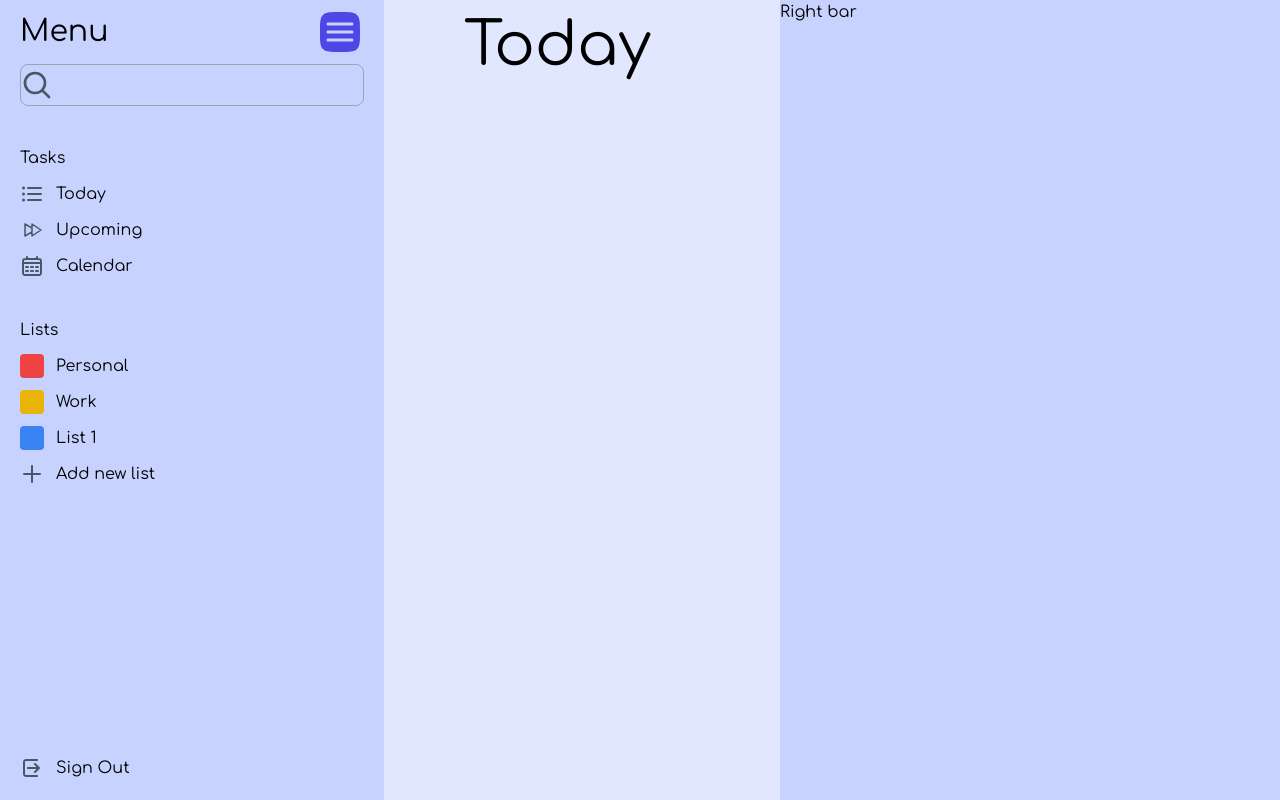
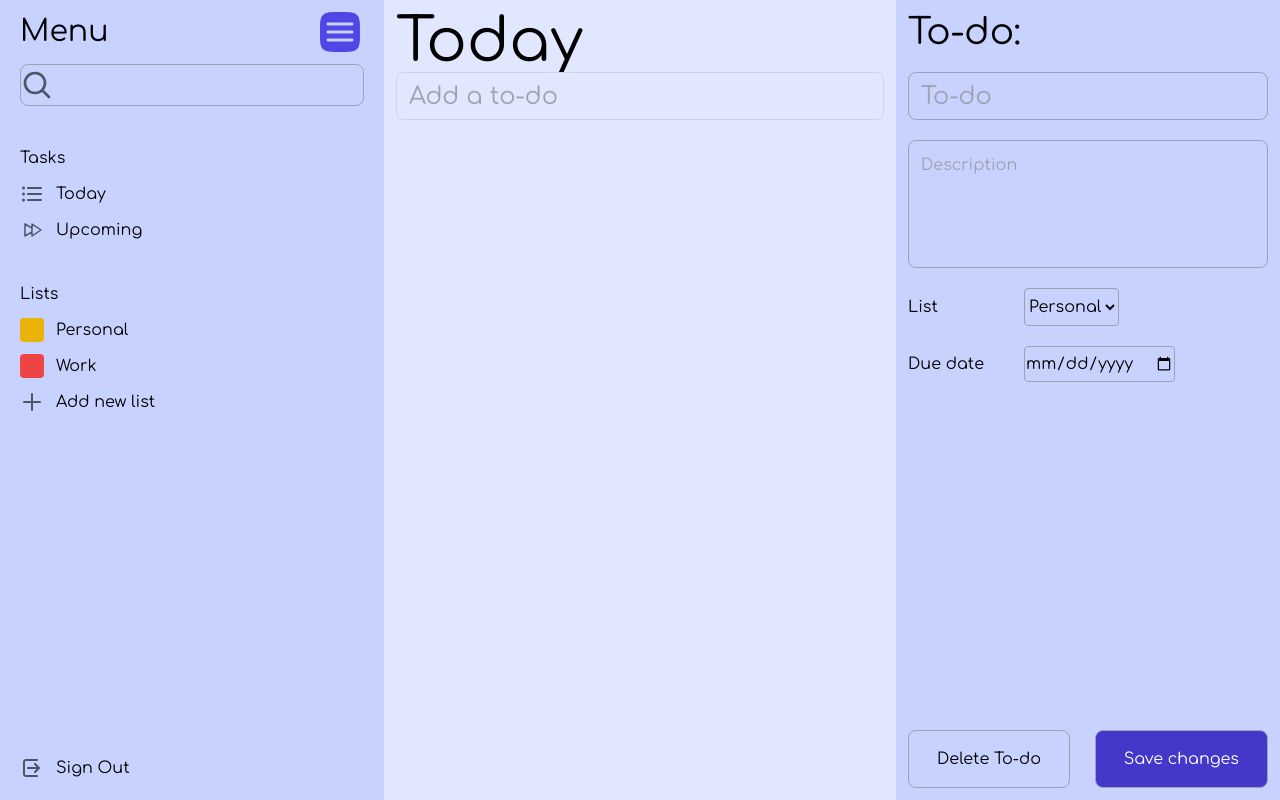
Before and after one commit to ycnaz/TodoApp, a Vue app: page /dashboard in a window 1280 px wide. Built offline with nearby package versions, Linux system fonts and the light colour scheme.

Commit message:
Continued on implementing the DashView

```diff
--- a/package.json
+++ b/package.json
@@ -14,6 +14,7 @@
   },
   "dependencies": {
     "pinia": "^2.1.7",
+    "shortid": "^2.2.16",
     "vue": "^3.4.21",
     "vue-router": "^4.3.0",
     "vue-toastification": "^2.0.0-rc.5"
--- a/src/components/CalendarComp.vue
+++ /dev/null
@@ -1,3 +0,0 @@
-<template>
-    <h1 class="text-6xl">Calendar</h1>
-</template>
--- a/src/components/LeftBar.vue
+++ b/src/components/LeftBar.vue
@@ -1,19 +1,26 @@
 <script setup>
-import { defineAsyncComponent, computed } from 'vue';
+import { defineAsyncComponent, computed, ref } from 'vue';
 import { RouterLink } from 'vue-router';
 import { useLeftSidebarStore } from '@/stores/useLeftSideBar';
+import { useListStore } from '@/stores/useLists';
+import shortid from 'shortid';
+// #84cc16
 
 const HamBurger = defineAsyncComponent(() => import('../assets/svg/hamburger.svg'));
 const SearchComp = defineAsyncComponent(() => import('../assets/svg/search.svg'));
 const ForwardComp = defineAsyncComponent(() => import('../assets/svg/forward.svg'));
 const ListComp = defineAsyncComponent(() => import('../assets/svg/list.svg'));
-const CalendarComp = defineAsyncComponent(() => import('../assets/svg/calendar.svg'));
 const PlusComp = defineAsyncComponent(() => import('../assets/svg/plus.svg'));
 const SignOut = defineAsyncComponent(() => import('../assets/svg/sign-out.svg'));
 import { useComponentStore } from '../stores/useCompStore';
 
+const listsStore = useListStore()
 const componentStore = useComponentStore();
 const leftSideBarStore = useLeftSidebarStore();
+
+const lists = listsStore.lists
+
+const addingNewList = ref(false)
 
 const leftSidebarClass = computed(() =>
   leftSideBarStore.isSidebarOpen ? 'ml-0 w-96' : '-ml-96 w-96'
@@ -25,6 +32,19 @@ function toggleSideBar() {
 
 function navigate(comp) {
     componentStore.setComponent(comp);
+}
+
+const listName = ref('')
+const listColor = ref('')
+
+function addNewList() {
+    if (listName.value.trim()) {
+        listsStore.addList({
+            id: shortid.generate(),
+            name: listName.value,
+            color: listColor.value,
+        })
+    }
 }
 </script>
 
@@ -50,30 +70,25 @@ function navigate(comp) {
                 <ForwardComp class="h-6 w-6" />
                 <span>Upcoming</span>
             </button>
-            <button @click="navigate('calendar')" class="flex items-center gap-x-3">
-                <CalendarComp class="h-6 w-6" />
-                <span>Calendar</span>
-            </button>
         </div>
 
         <div class="flex flex-col gap-y-3 mt-10">
             <h1>Lists</h1>
-            <div class="flex gap-x-3">
-                <div class="h-6 w-6 bg-red-500 rounded"></div>
-                <span>Personal</span>
+            <div v-for="list in lists" :key="list.id" class="flex gap-x-3">
+                <div class="h-6 w-6 rounded" :style="{ backgroundColor: list.color }"></div>
+                <span>{{ list.name }}</span>
             </div>
-            <div class="flex gap-x-3">
-                <div class="h-6 w-6 bg-yellow-500 rounded"></div>
-                <span>Work</span>
-            </div>
-            <div class="flex gap-x-3">
-                <div class="h-6 w-6 bg-blue-500 rounded"></div>
-                <span>List 1</span>
-            </div>
-            <div class="flex gap-x-3">
-                <PlusComp class="h-6 w-6"/>
-                <span>Add new list</span>
-            </div>
+            <Transition name="fade" mode="out-in">
+                <div v-if="!addingNewList" class="flex gap-x-3">
+                    <PlusComp class="h-6 w-6"/>
+                    <button @click="addingNewList = !addingNewList">Add new list</button>
+                </div>
+                <div v-else class="flex gap-x-3">
+                    <input type="color" v-model="listColor">
+                    <input type="text" placeholder="New list" class="bg-indigo-200" v-model="listName">
+                    <button class="py-2 px-5 bg-indigo-700 rounded text-white hover:bg-indigo-600 focus:bg-indigo-600 active:bg-indigo-500">Add</button>
+                </div>
+            </Transition>
         </div>
 
         <div class="flex gap-x-3 mt-auto">
@@ -87,4 +102,14 @@ function navigate(comp) {
 .sidebar-transition {
     transition: margin-left 0.3s ease-in-out;
 }
+
+.fade-enter-active,
+.fade-leave-active {
+    @apply transition-all ease-linear
+}
+
+.fade-enter-from,
+.fade-leave-to {
+    @apply opacity-0
+}
 </style>
--- a/src/components/LoginPage.vue
+++ b/src/components/LoginPage.vue
@@ -24,7 +24,7 @@
                 <label class="mr-auto absolute peer-placeholder-shown:text-gray-400 peer-placeholder-shown:text-2xl peer-placeholder-shown:top-3 peer-placeholder-shown:left-3 peer-focus:text-xl peer-focus:text-black peer-focus:-top-7 peer-focus:left-0 transition-all" for="password">Password</label>
             </div>
 
-            <button class="bg-indigo-700 text-white w-full h-10 rounded hover:bg-indigo-500 active:bg-indigo-600 transition-all focus:outline-none focus:bg-indigo-500">Login</button>
+            <button class="bg-indigo-700 text-white w-full h-10 rounded hover:bg-indigo-500 active:bg-indigo-600 focus:outline-none focus:bg-indigo-500 transition-all">Login</button>
             <span>Don't have an account? Register</span>
             <div class="flex w-full items-center">
                 <div class="w-full h-px border border-slate-300"></div>
--- a/src/components/RightBar.vue
+++ b/src/components/RightBar.vue
@@ -1,5 +1,35 @@
+<script setup>
+import { useListStore } from '@/stores/useLists'
+
+const listsStore = useListStore()
+
+const lists = listsStore.lists
+</script>
+
 <template>
-    <div class="h-full bg-indigo-200 w-[500px] ml-auto">
-        <span>Right bar</span>
+    <div class="h-full bg-indigo-200 w-96 ml-auto p-3">
+        <form @submit.prevent="" class="h-full flex flex-col gap-y-5">
+            <h1 class="text-4xl">To-do:</h1>
+            <input class="bg-indigo-200 w-full border border-gray-400 h-12 rounded-lg px-3 outline-none text-2xl" placeholder="To-do">
+
+            <textarea placeholder="Description" class="outline-none bg-indigo-200 border border-gray-400 resize-none rounded-lg w-full h-32 p-3"></textarea>
+
+            <div class="flex gap-x-5 items-center">
+                <label class="w-24">List</label>
+                <select class="bg-indigo-200 border border-gray-400 rounded focus:outline-none focus:bg-indigo-300 py-2 transition-all">
+                    <option v-for="list in lists" :key="list.id">{{ list.name }}</option>
+                </select>
+            </div>
+
+            <div class="flex gap-x-5 items-center">
+                <label class="w-24">Due date</label>
+                <input type="date" class="bg-indigo-200 border border-gray-400 rounded focus:outline-none focus:bg-indigo-300 py-1 transition-all">
+            </div>
+
+            <div class="w-full flex justify-between mt-auto">
+                <button class="border border-gray-400 rounded-lg w-fit py-4 px-7 hover:bg-indigo-300 focus:bg-indigo-400 active:bg-indigo-300 focus:outline-none transition-all">Delete To-do</button>
+                <button class="border border-gray-400 rounded-lg w-fit bg-indigo-700 text-white py-4 px-7 hover:bg-indigo-500 focus:bg-indigo-600 active:bg-indigo-600 focus:outline-none transition-all">Save changes</button>
+            </div>
+        </form>
     </div>
 </template>
--- a/src/components/TodayComp.vue
+++ b/src/components/TodayComp.vue
@@ -1,3 +1,22 @@
+<script setup>
+import { useTodosStore } from '@/stores/useTodos';
+
+const todosStore = useTodosStore()
+
+const todos = todosStore.todos
+console.log(todos)
+</script>
+
 <template>
-    <h1 class="text-6xl">Today</h1>
+    <div class="flex flex-col w-full">
+        <h1 class="text-6xl">Today</h1>
+        <slot></slot>
+
+        <ul>
+            <li v-for="todo in todos" :key="todo.id">
+                <span>{{ todo.text }}</span>
+                <input type="checkbox" v-model="todo.completed">
+            </li>
+        </ul>
+    </div>
 </template>
--- a/src/components/TodoComp.vue
+++ b/src/components/TodoComp.vue
@@ -1,32 +1,59 @@
 <script setup>
-    import { computed, defineAsyncComponent } from 'vue';
+    import { computed, defineAsyncComponent, watchEffect, ref } from 'vue';
     import { useComponentStore } from '../stores/useCompStore';
     import today from '../components/TodayComp.vue'
     import upcoming from '../components/UpcomingComp.vue'
-    import calendar from '../components/CalendarComp.vue'
     import { useLeftSidebarStore } from '@/stores/useLeftSideBar';
+    import { useTodosStore } from '@/stores/useTodos';
+    import shortid from 'shortid';
     const HamBurger = defineAsyncComponent(() => import('../assets/svg/hamburger.svg'))
 
-    const components = {today, upcoming, calendar}
+    const todosStore = useTodosStore()
+
+    const components = { today, upcoming }
     const leftSideBar = useLeftSidebarStore();
     const leftSideBarStatus = computed(() => leftSideBar.isSidebarOpen)
     const compStore = useComponentStore();
     const currentComponent = computed(() => components[compStore.currentComponent]);
 
+    const showHamBurger = ref(leftSideBarStatus.value)
+    watchEffect(() => {
+        if (!leftSideBarStatus.value) {
+            setTimeout(() => {
+                showHamBurger.value = false;
+            }, 250);
+        } else {
+            showHamBurger.value = true;
+        }
+    })
+
     function toggleLeftSideBar() {
         leftSideBar.toggleSideBar();
+    }
 
-        // setTimeout(() => {
-        //     timeOutLeft.value = !leftSideBarStatus.value;
-        // }, 200)
+    const newTodoText = ref('')
+
+    function addNewTodo() {
+        if (newTodoText.value.trim()) {
+            todosStore.addTodo({
+                id: shortid.generate(),
+                text: newTodoText.value,
+                completed: false
+            })
+            newTodoText.value = ''
+        }
     }
 </script>
 
 <template>
-    <HamBurger @click="toggleLeftSideBar()" :class="{'scale-0': leftSideBarStatus}" class="h-16 w-16 cursor-pointer transition-all"/>
-    <component class="p-4" :is="currentComponent">
-        <form>
-            <input class="bg-indigo-500">
-        </form>
-    </component>
+    <div class="p-3 flex grow">
+        <div v-if="!showHamBurger">
+            <HamBurger @click="toggleLeftSideBar()" class="h-16 w-16 cursor-pointer"/>
+        </div>
+        <component :is="currentComponent">
+            <form @submit.prevent="addNewTodo()" class="flex flex-col items-start justify-center w-full">
+                <input v-model="newTodoText" class="bg-indigo-100 border border-gray-300 outline-none h-12 w-full text-2xl px-3 rounded-lg" placeholder="Add a to-do">
+            </form>
+        </component>
+    </div>
 </template>
--- a/src/components/UpcomingComp.vue
+++ b/src/components/UpcomingComp.vue
@@ -1,3 +1,6 @@
 <template>
-    <h1 class="text-6xl">Upcoming</h1>
+    <div class="flex flex-col w-full">
+        <h1 class="text-6xl">Upcoming</h1>
+        <slot></slot>
+    </div>
 </template>
--- /dev/null
+++ b/src/stores/useLists.js
@@ -0,0 +1,19 @@
+import { defineStore } from "pinia";
+import { ref } from 'vue';
+
+export const useListStore = defineStore('listStore', () => {
+    const lists = ref([
+        {id: 1, name: 'Personal', color: '#eab308'},
+        {id: 2, name: 'Work', color: '#ef4444'},
+    ])
+
+    function addList(list) {
+        lists.value.push(list)
+    }
+
+    function removeList(id) {
+        lists.value.filter(list => list.id !== id)
+    }
+
+    return { lists, addList, removeList }
+})
--- /dev/null
+++ b/src/stores/useTodos.js
@@ -0,0 +1,23 @@
+import { defineStore } from "pinia";
+import { ref } from "vue";
+
+export const useTodosStore = defineStore('todosStore', () => {
+    const todos = ref([])
+
+    function addTodo(todo) {
+        todos.value.push(todo)
+    }
+
+    function removeTodo(id) {
+        todos.value = todos.value.filter(todo => todo.id !== id)
+    }
+
+    function toggleTodo(id) {
+        const todo = todos.value.find(todo => todo.id === id)
+        if (todo) {
+            todo.completed = !todo.completed
+        }
+    }
+
+    return {todos, addTodo, removeTodo, toggleTodo}
+})
```
Also changed, not shown: 1 other file (tests, documents, lock files or other folders).
